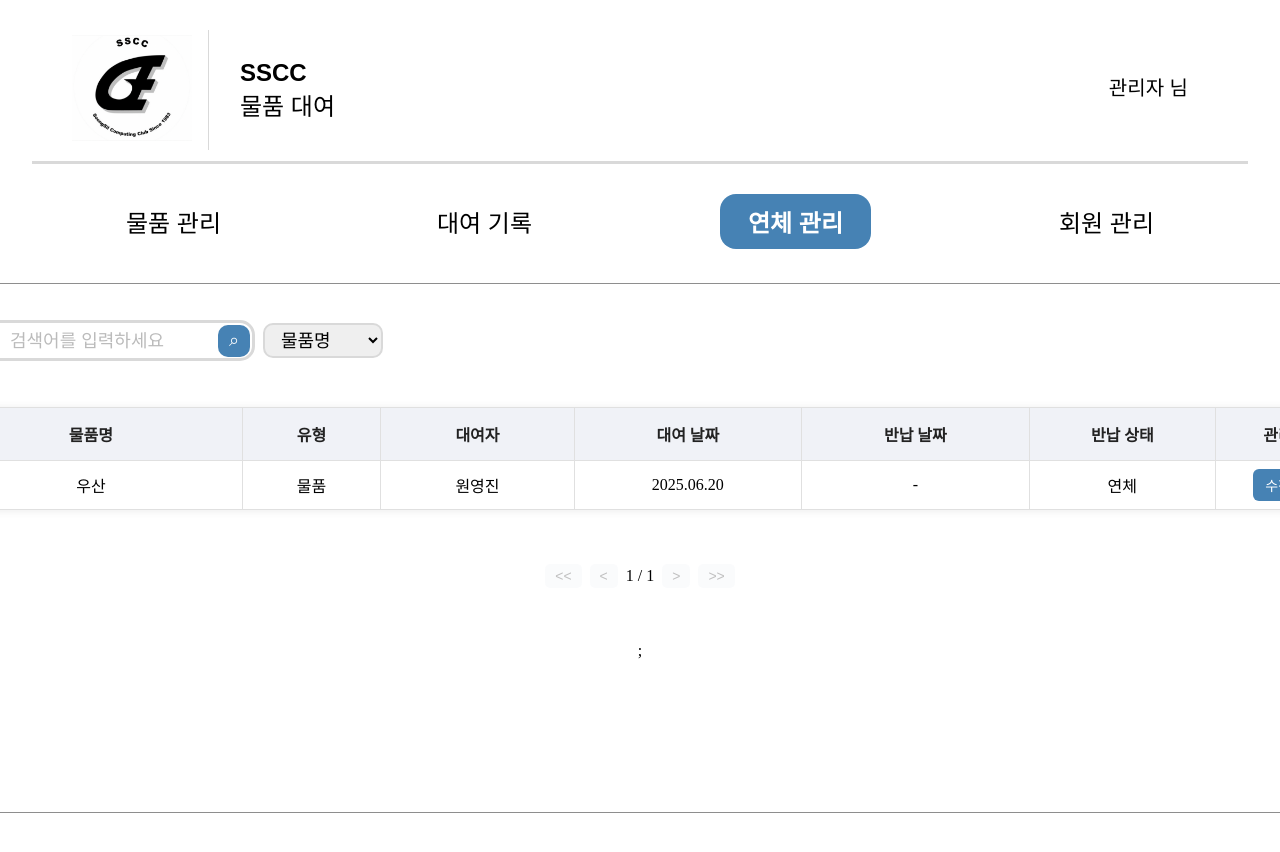
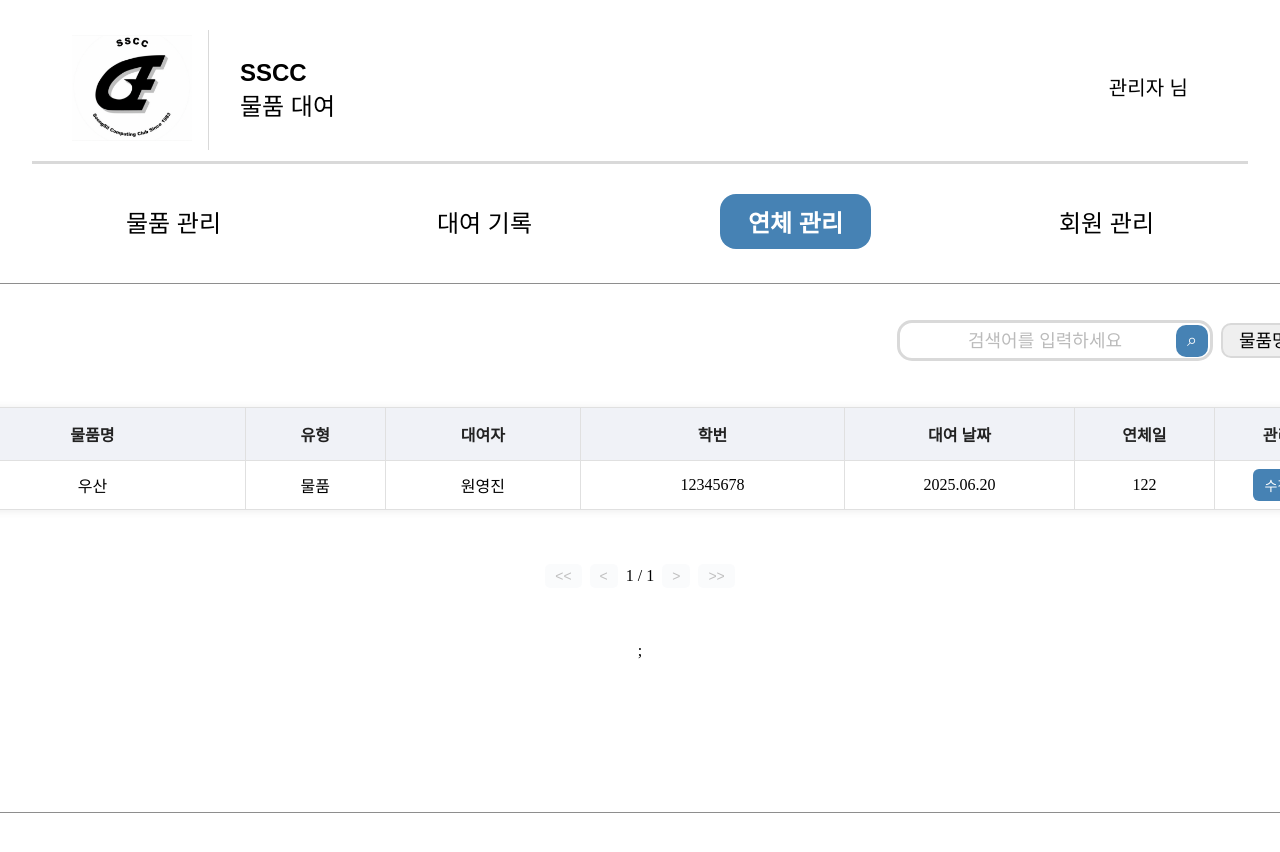
Before and after one commit to SSCC-Library/SSCCtal-FE.WEB, a React (Vite) app: page /overdue in a window 1280 px wide. Shown: the top 852 px of the page. Built offline with nearby package versions, Linux system fonts and the light colour scheme; a web font is replaced by a local one.

Commit message:
refactor: 연체 관리 페이지 피드백 반영 (#5) - 학번 컬럼 추가 -Cell 클릭 시 대여 정보 전체 모달로 표시 -반납 날짜 컬럼 삭제 -반납 상태 → 연체일로 컬럼명/로직 변경

```diff
--- a/src/pages/Overdue/overdue.css
+++ b/src/pages/Overdue/overdue.css
@@ -5,9 +5,41 @@
 	gap: 30px;
 }
 
-.search-bar-outer {
+.overdue-search-bar-outer {
 	width: 100%;
 	display: flex;
 	justify-content: flex-end;
 	align-items: center;
 }
+
+.overdue-modal-title {
+	font-weight: 700;
+	font-size: 1.15em;
+	margin-bottom: 1em;
+}
+
+.overdue-modal-info {
+	display: flex;
+	flex-direction: column;
+	gap: 0.6em;
+	padding: 0.5em 0 1em 0;
+}
+
+.overdue-modal-row {
+	display: flex;
+	gap: 0.5em;
+	align-items: flex-start;
+}
+
+.overdue-key {
+	color: #4682b4;
+	font-weight: 600;
+	min-width: 6em;
+	text-align: right;
+}
+
+.overdue-value {
+	margin-left: 0.6em;
+	word-break: break-all;
+	flex: 1;
+}
--- a/src/pages/Overdue/overdue_page.jsx
+++ b/src/pages/Overdue/overdue_page.jsx
@@ -2,13 +2,16 @@ import React, { useMemo, useState } from 'react';
 import { createColumnHelper } from '@tanstack/react-table';
 import SearchBar from '../../components/search_bar';
 import Table from '@/components/table';
+import AlertModal from '../../components/alert_modal';
+import Button from '../../components/button';
 import './overdue.css';
 
 const columnHelper = createColumnHelper();
 
 function OverduePage() {
-	const [search_type, set_search_type] = useState(''); // 검색 기준(기본: 물품명)
-	const [search_text, set_search_text] = useState(''); // 검색어
+	const [search_type, set_search_type] = useState('');
+	const [search_text, set_search_text] = useState('');
+	const [selected_row, set_selected_row] = useState(null);
 
 	const columns = useMemo(
 		() => [
@@ -26,22 +29,22 @@ function OverduePage() {
 				header: '대여자',
 				meta: { style: { padding: '8px 16px', minWidth: 80, maxWidth: 120 } },
 			}),
+			columnHelper.accessor('student_id', {
+				header: '학번',
+				meta: { style: { padding: '8px 16px', minWidth: 120, maxWidth: 250 } },
+			}),
 			columnHelper.accessor('rentalDate', {
 				header: '대여 날짜',
 				meta: { style: { padding: '8px 16px', minWidth: 100, maxWidth: 120 } },
 			}),
-			columnHelper.accessor('returnDate', {
-				header: '반납 날짜',
-				meta: { style: { padding: '8px 16px', minWidth: 100, maxWidth: 120 } },
-			}),
-			columnHelper.accessor('returnState', {
-				header: '반납 상태',
+			columnHelper.accessor('overdueDate', {
+				header: '연체일',
 				// cell: (info) => (
 				// 	<span className={info.getValue() === '대여중' ? 'state-rent' : 'state-return'}>
 				// 		{info.getValue()}
 				// 	</span>
 				// ),
-				meta: { style: { padding: '8px 14px', minWidth: 80, maxWidth: 100 } },
+				meta: { style: { padding: '8px 10px', minWidth: 60, maxWidth: 80 } },
 			}),
 			columnHelper.display({
 				id: 'manage',
@@ -68,9 +71,9 @@ function OverduePage() {
 				itemName: '우산',
 				type: '물품',
 				user: '원영진',
+				student_id: '12345678',
 				rentalDate: '2025.06.20',
-				returnDate: '-',
-				returnState: '연체',
+				overdueDate: '122',
 			},
 		],
 		[]
@@ -82,7 +85,7 @@ function OverduePage() {
 
 	return (
 		<div className="overdue-container">
-			<div className="search-bar-outer">
+			<div className="overdue-search-bar-outer">
 				<SearchBar
 					filter_options={column_options}
 					search_type={search_type}
@@ -92,7 +95,27 @@ function OverduePage() {
 					on_search={handle_search}
 				/>
 			</div>
-			<Table columns={columns} data={data} />;
+			<Table columns={columns} data={data} onRowClick={set_selected_row} />;
+			{selected_row && (
+				<AlertModal on_close={() => set_selected_row(null)}>
+					<div className="overdue-modal-title">연체 상세 정보</div>
+					<div className="overude-modal-info">
+						{Object.entries(selected_row).map(([key, value]) => (
+							<div key={key} className="overdue-modal-row">
+								<span className="overdue-key">{key}:</span>
+								<span className="overdue-value">{value}</span>
+							</div>
+						))}
+					</div>
+					<Button
+						onClick={() => set_selected_row(null)}
+						class_name="mini-button"
+						style={{ marginTop: '1.5em' }}
+					>
+						닫기
+					</Button>
+				</AlertModal>
+			)}
 		</div>
 	);
 }
```
